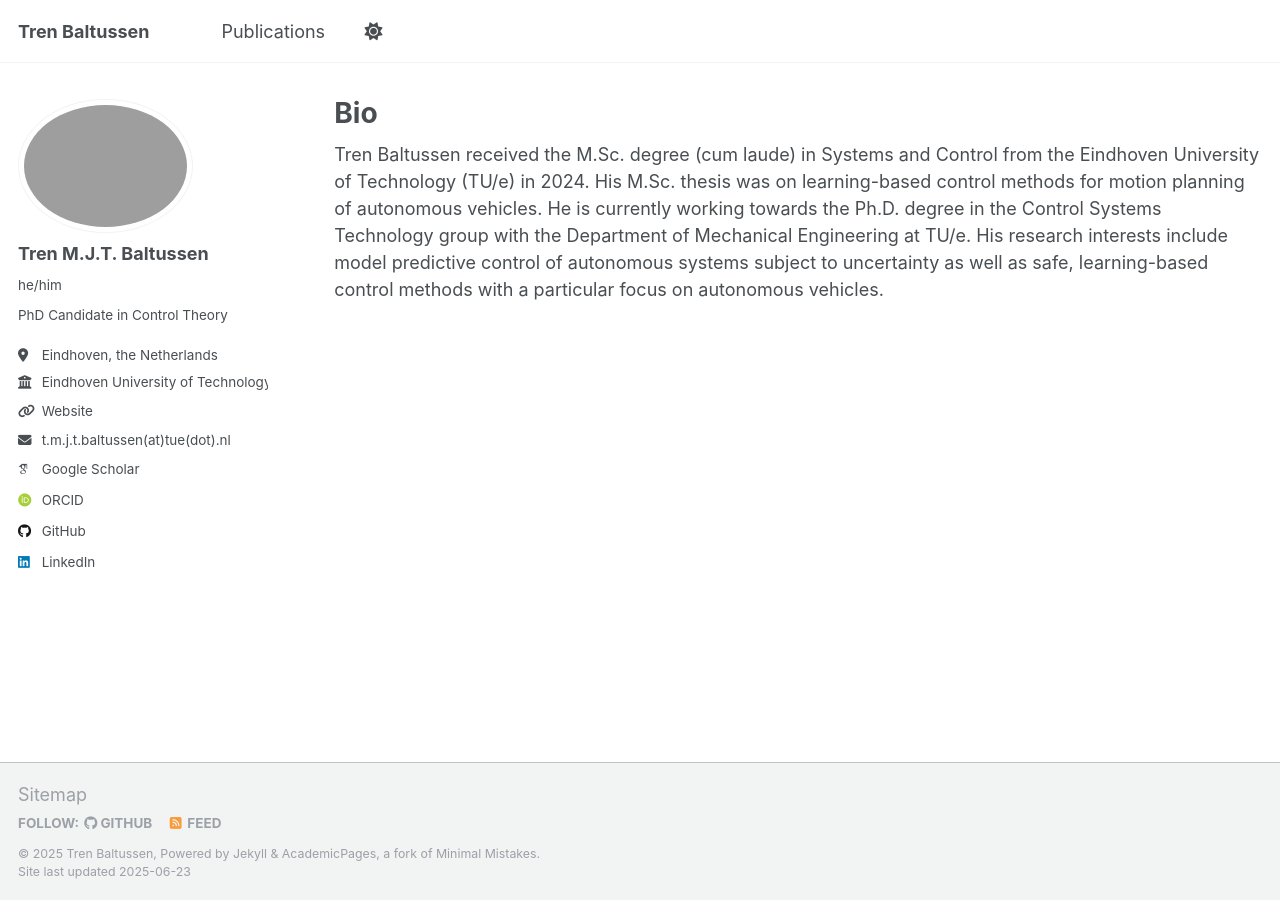
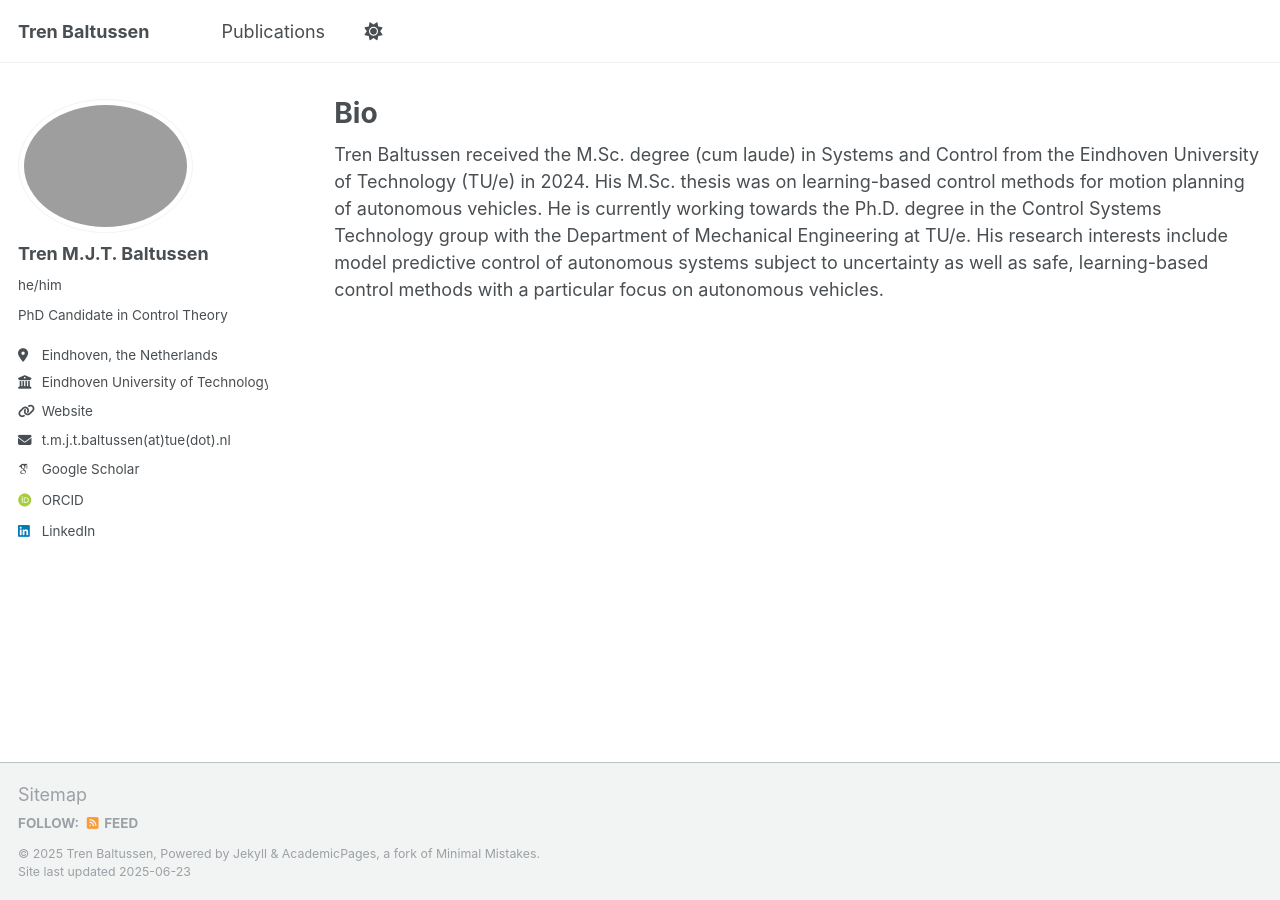
Before and after one commit to TrenBaltussen/TrenBaltussen.github.io, a Jekyll site: the page built from _pages/about.md, in a window 1280 px wide. Built offline with Jekyll 4.4.1, drawn with Linux system fonts in a browser that asks for light colours; some web fonts are replaced.

Commit message:
Update _config.yml

```diff
--- a/_config.yml
+++ b/_config.yml
@@ -46,7 +46,7 @@ author:
   bitbucket        : # Username - Update with your username on the site
   codepen          : # Username
   dribbble         : # Username
-  github           : "TrenBaltussen"
+  github           : # "TrenBaltussen"
   kaggle           : # Username
   stackoverflow    : # User number or user number and name (i.e., use "1" or "1/jeff-atwood")
 
```
